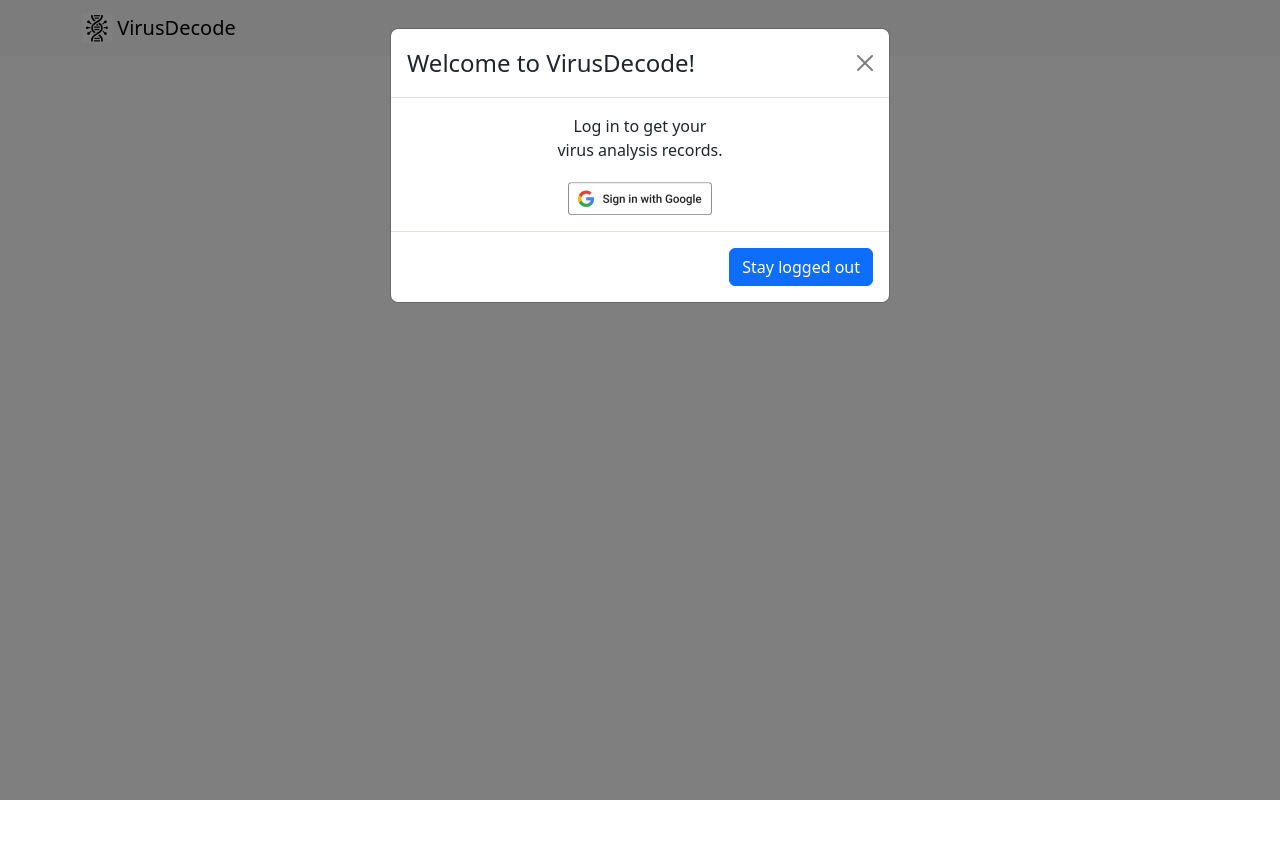
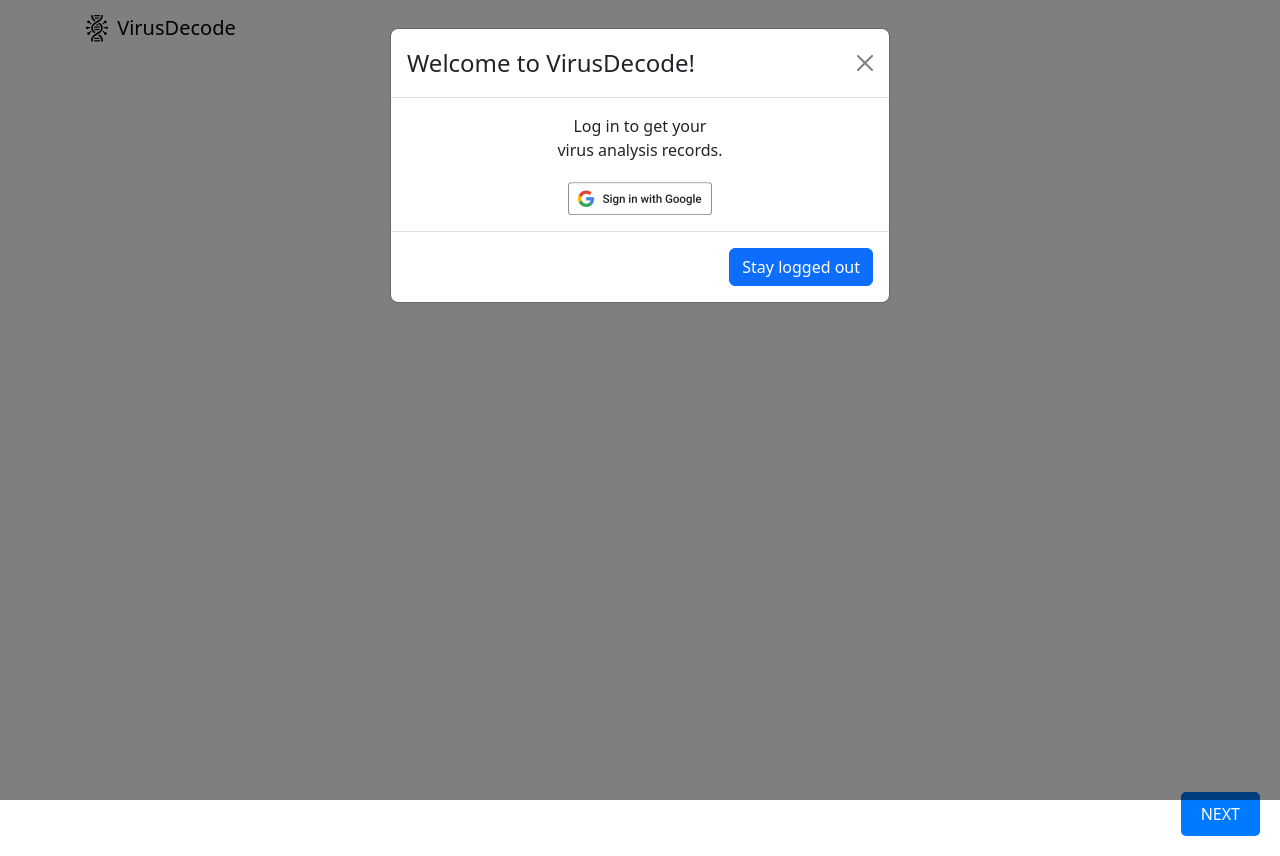
Before and after one commit to VirusDecode-project/VirusDecode, a React (Create React App) app in the folder frontend/: page /inputSeq in a window 1280 px wide. Before the commit the page ends 800 px from the top, so only its background shows below. Built offline with nearby package versions, Linux system fonts and the light colour scheme; the HTML template or start-up script is replaced by a standard one.

Commit message:
chore: 디테일 수정 inputSeq 페이지 사이드 내용 및 Next버튼 위치 수정, analysis 페이지 탭마다  내용 표시 구현

```diff
--- a/frontend/src/App.js
+++ b/frontend/src/App.js
@@ -18,7 +18,7 @@ function App() {
   return (
     <div className="App">
 
-      <Navbar className="bg-body-tertiary">
+      <Navbar bg="white" data-bs-theme="white">
         <Container>
           <Navbar.Brand onClick={() => {
             navigate('/')
--- a/frontend/src/pages/analysis.js
+++ b/frontend/src/pages/analysis.js
@@ -1,28 +1,45 @@
 import { Nav } from 'react-bootstrap';
+import { useState } from 'react';
 
 function Analysis() {
+    let [tab, setTab] = useState(0)
     return (
         <div>
-            <Nav variant="tabs" defaultActiveKey="link0">
+            <Nav variant="tabs" defaultActiveKey="link0 ">
                 <Nav.Item>
-                    <Nav.Link eventKey="link0">Alignment</Nav.Link>
+                    <Nav.Link eventKey="link0" onClick={()=>{setTab(0)}}>Alignment</Nav.Link>
                 </Nav.Item>
                 <Nav.Item>
-                    <Nav.Link eventKey="link1">Gene</Nav.Link>
+                    <Nav.Link eventKey="link1" onClick={()=>{setTab(1)}}>Gene</Nav.Link>
                 </Nav.Item>
                 <Nav.Item>
-                    <Nav.Link eventKey="link2">Mutation</Nav.Link>
+                    <Nav.Link eventKey="link2" onClick={()=>{setTab(2)}}>Mutation</Nav.Link>
                 </Nav.Item>
                 <Nav.Item>
-                    <Nav.Link eventKey="link3">Pathogenecity</Nav.Link>
+                    <Nav.Link eventKey="link3" onClick={()=>{setTab(3)}}>Pathogenecity</Nav.Link>
                 </Nav.Item>
                 <Nav.Item>
-                    <Nav.Link eventKey="link4">Analyze</Nav.Link>
+                    <Nav.Link eventKey="link4" onClick={()=>{setTab(4)}}>Analyze</Nav.Link>
                 </Nav.Item>
             </Nav>
+            <Tab tab={tab}/>
         </div>
 
     );
 }
 
+function Tab(props) {
+    if (props.tab == 0) {
+        return <div>Alignment을 분석한 결과애 대한 내용입니다.<br/>(오픈예정)</div>
+    } else if (props.tab == 1) {
+        return <div>Gene에 관한 내용을 나타냅니다.<br/>(예정)</div>
+    } else if (props.tab == 2) {
+        return <div>Mutation에 관한 정보<br/>(베타서비스중)</div>
+    } else if (props.tab == 3) {
+        return <div>Pathogenecity를 분석한 내용입니다.<br/>(추후오픈예정)</div>
+    } else if (props.tab == 4) {
+        return <div>Analyze 결과 입니다.<br/>(유료서비스)</div>
+    }
+}
+
 export default Analysis;
--- a/frontend/src/pages/inputSeq.css
+++ b/frontend/src/pages/inputSeq.css
@@ -24,3 +24,27 @@
   .google-login-button {
     cursor: pointer;
   }
+
+  /* 기존 CSS 내용 */
+
+/* NEXT 버튼을 오른쪽 아래로 배치하는 CSS */
+.next-page-container {
+  position: relative;
+  height: 100vh; /* 부모 요소의 높이를 100vh로 설정하여 전체 화면 높이를 차지하게 함 */
+}
+
+.next-page {
+  position: absolute;
+  bottom: 20px;
+  right: 20px;
+  padding: 10px 20px;
+  background-color: #007bff;
+  color: white;
+  border: none;
+  border-radius: 5px;
+  cursor: pointer;
+}
+
+.next-page:hover {
+  background-color: #0056b3;
+}
--- a/frontend/src/pages/inputSeq.js
+++ b/frontend/src/pages/inputSeq.js
@@ -4,7 +4,7 @@ import Modal from 'react-bootstrap/Modal';
 import './inputSeq.css';
 import googleLoginBtn from './googleloginbtn.png';
 import Offcanvas from 'react-bootstrap/Offcanvas';
-import { Routes, Route, Link, useNavigate, Outlet } from 'react-router-dom'
+import { useNavigate } from 'react-router-dom';
 
 function InputSeq() {
     const [showModal, setShowModal] = useState(false);
@@ -23,12 +23,10 @@ function InputSeq() {
         setShowModal(true);
     }, []);
 
-
-
-
     return (
-        <div>
-            <div>시컨스를 입력하세요!</div>
+        <div className="next-page-container">
+            <div>Reference Sequence ID<br/><input/><button>DONE</button></div>
+            <h4>Variance Sequence<br/>추후 수정 예정</h4>
 
             <Modal show={showModal} onHide={handleCloseModal}>
                 <Modal.Header closeButton>
@@ -57,20 +55,23 @@ function InputSeq() {
                 사이드바
             </Button>
 
-
             <Offcanvas show={showOffcanvas} onHide={handleCloseOffcanvas}>
                 <Offcanvas.Header closeButton>
-                    <Offcanvas.Title>Offcanvas</Offcanvas.Title>
+                    <Offcanvas.Title>History</Offcanvas.Title>
                 </Offcanvas.Header>
                 <Offcanvas.Body>
-                    Some text as placeholder. In real life you can have the elements you
-                    have chosen. Like, text, images, lists, etc.
+                    <div>yesterday</div>
+                    <div>Reference1</div>
+                    <div>Reference2</div>
+                    <br />
+                    <div>previous 7 day</div>
+                    <div>Reference1</div>
+                    <div>Reference2</div>
+                    <div>Reference3</div>
                 </Offcanvas.Body>
             </Offcanvas>
+
             <button className="next-page" onClick={() => { navigate('/analysis') }}>NEXT</button>
-
-
-
         </div>
     );
 }
```
